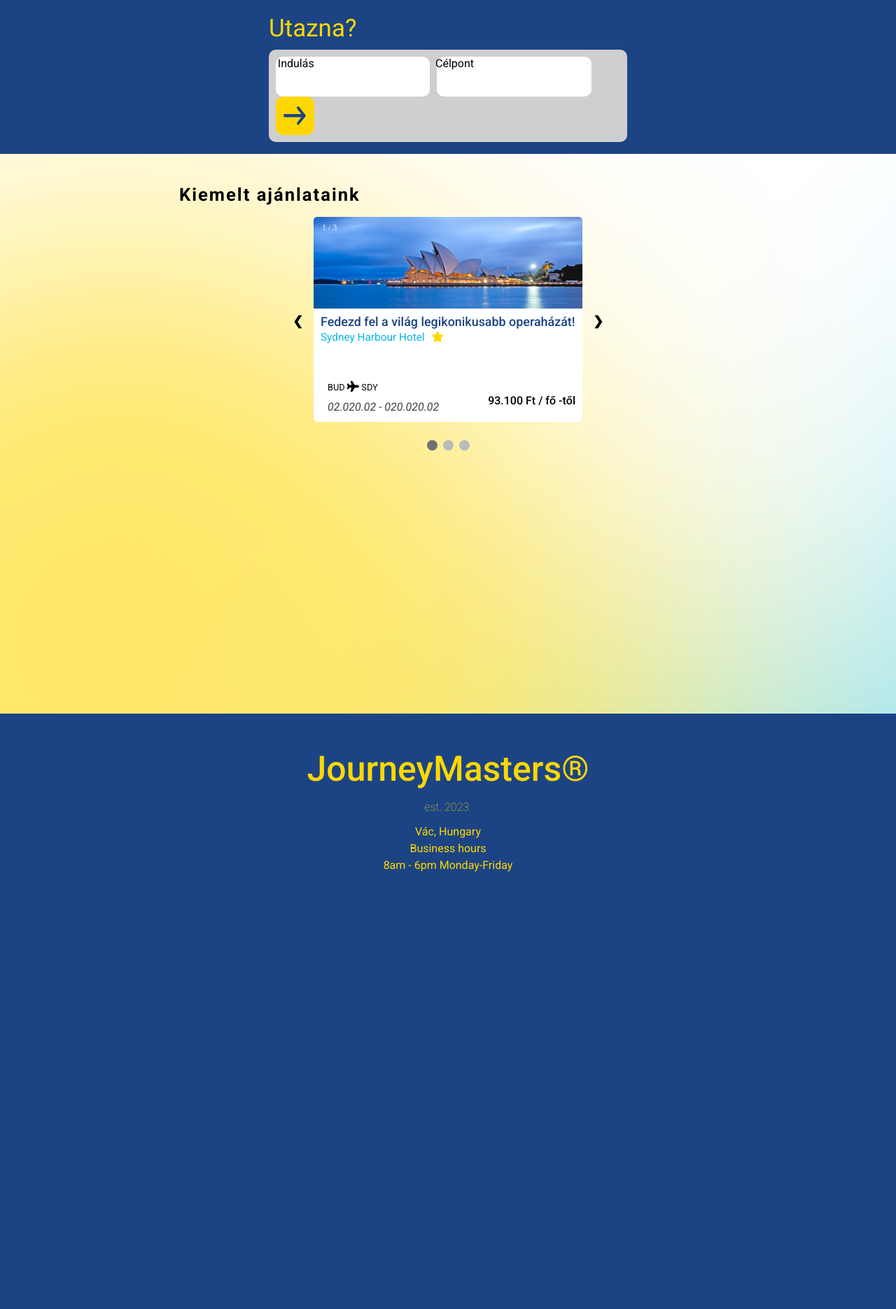
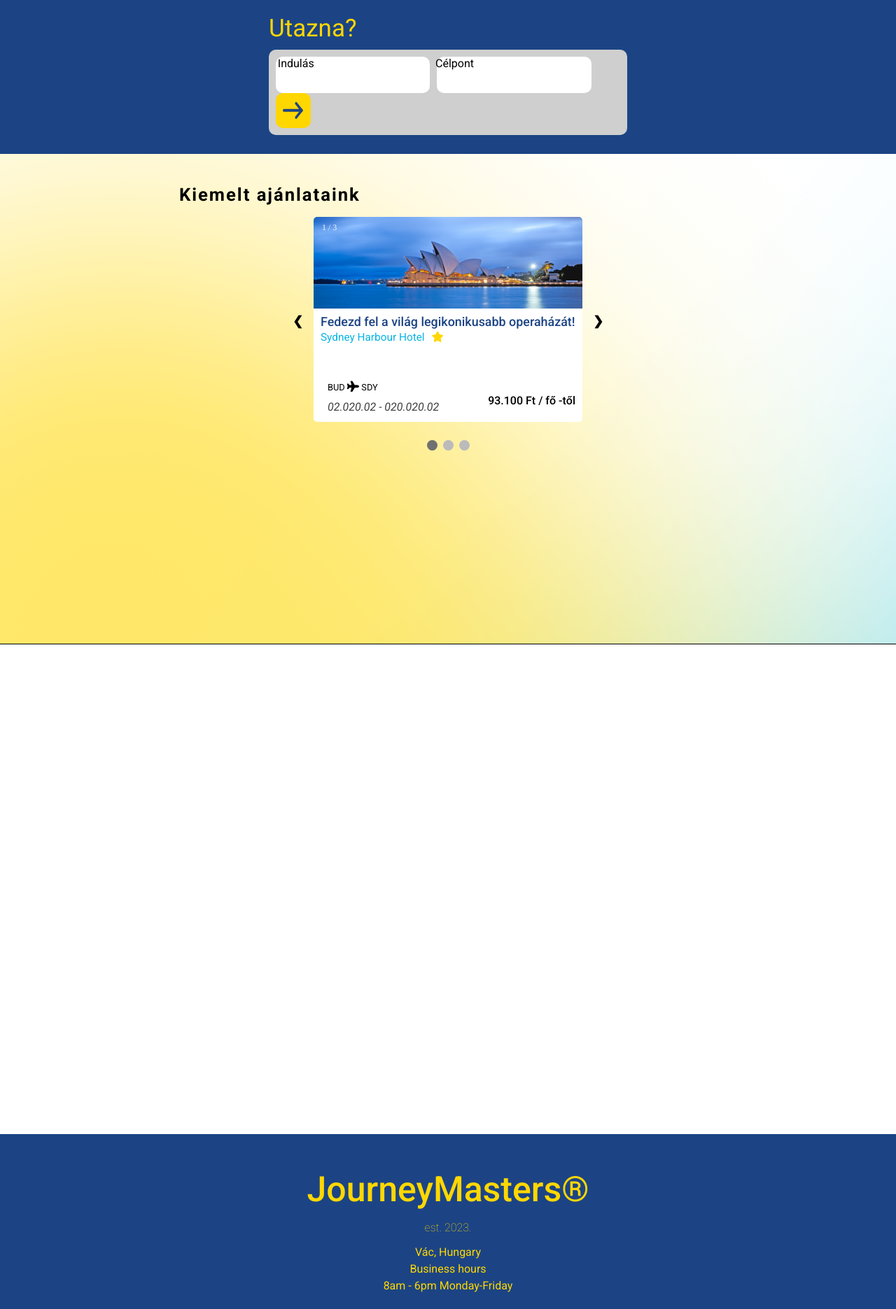
Before and after one commit to PeacefulAvocado/JourneyMasters, a PHP site: page /index/index.php in a window 1280 px wide. Shown: the part 107-1978 px from the top of the page at 70% size. Before the commit the page ends 1353 px from the top, so only its background shows below. Run offline with PHP 8.4, Linux system fonts and the light colour scheme; some libraries are stand-ins or nearby versions.

Commit message:
kb semmi

```diff
--- a/css/main.css
+++ b/css/main.css
@@ -25,7 +25,7 @@
 }
 .helyinput{
     border:none;
-    height: 55px;
+    height: 50px;
     border-radius: 10px;
     width: 44%;
     float:left;
@@ -49,8 +49,8 @@
 }
 input.newbutton {
     display: inline-block;
-    width:55px;
-    height:55px;
+    width:50px;
+    height:50px;
 
     background:url(../img/nyil.svg) no-repeat 0 0;
     color:#000;
@@ -61,8 +61,9 @@ input.newbutton {
 }
 .ajanlatok{
     margin-top: 0px;
-    height: 800px;
+    height: 700px;
     background-image: url('../img/background-design.png');
+    border-bottom: 1px solid black;
 }
 .ajanlatokkozep{
     padding:2% 20%;
@@ -74,13 +75,15 @@ input.newbutton {
     font-style: normal;
     letter-spacing: 2px;
     font-size: 2vw;
+
 }
 
-/* Slideshow container */
+
 .slideshow-container {
   max-width: 30vw;
   position: relative;
   margin: auto;
+
 
 }
 
@@ -211,3 +214,8 @@ input.newbutton {
     from {opacity: .4}
     to {opacity: 1}
   }
+
+  .promo{
+    height: 700px;
+    background: linear-gradient(0.25turn)
+  }
--- a/templates/main.php
+++ b/templates/main.php
@@ -66,4 +66,9 @@
             <span class="dot" onclick="currentSlide(3)"></span>
         </div>
         </div>
+
 </div>
+<div class="promo">
+
+
+</div>
```
